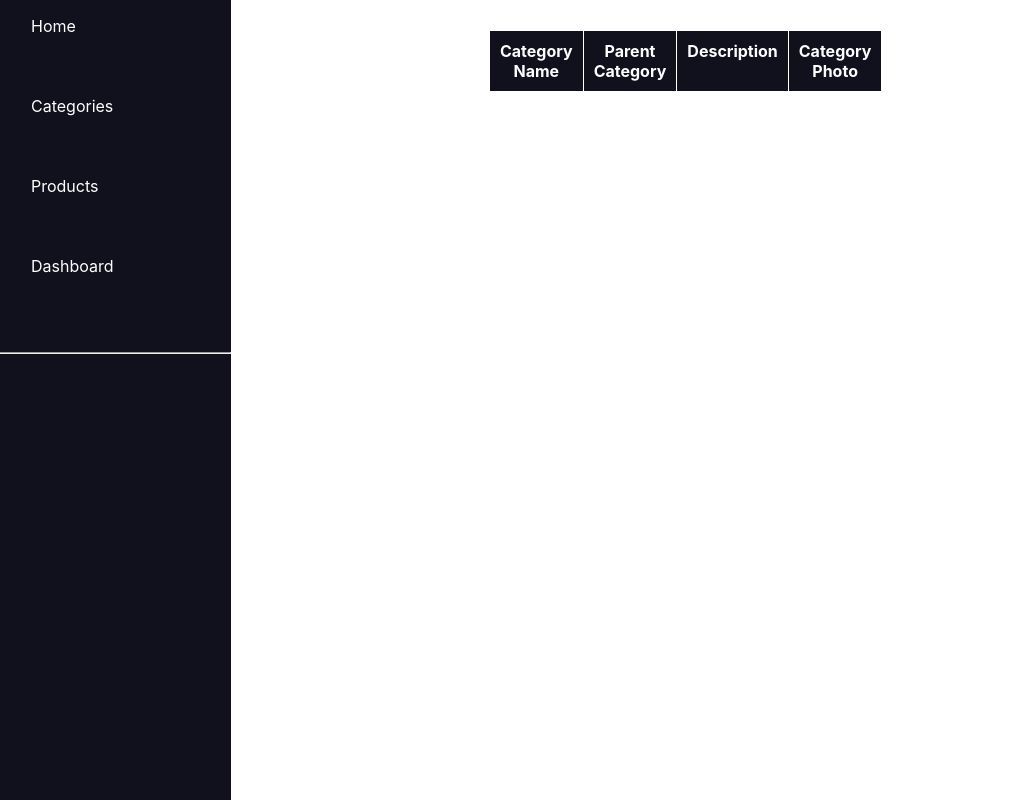
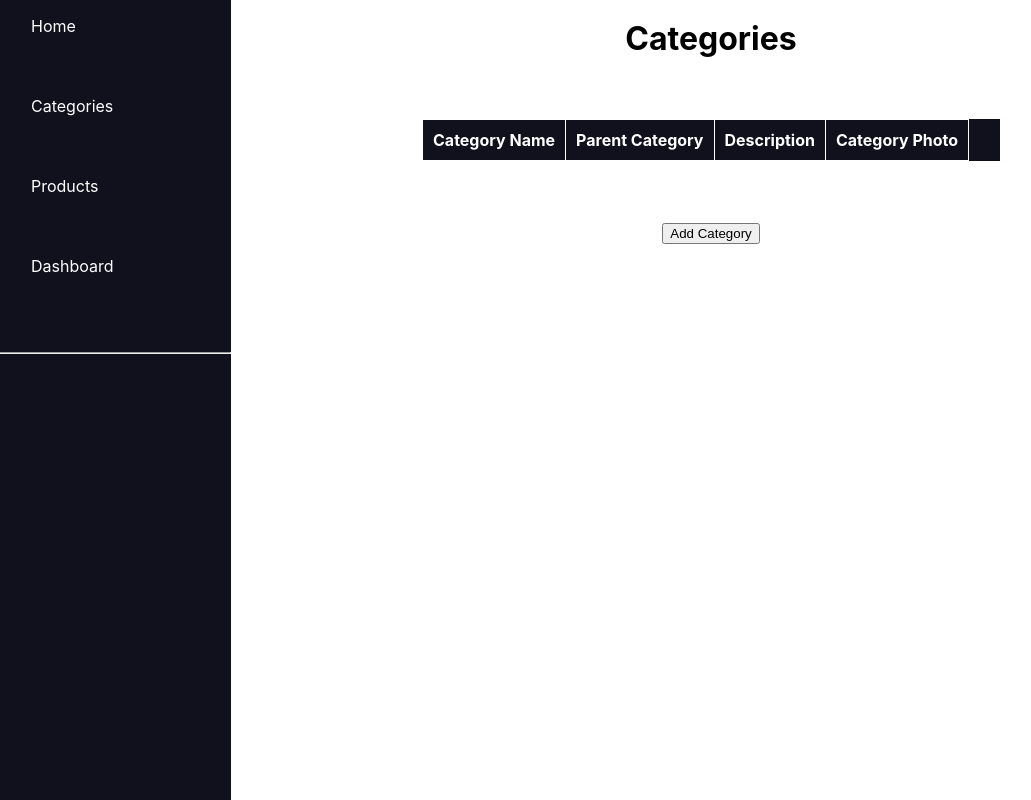
Before and after one commit to 0zzy0sbourne/e-commerce, a React (Create React App) app: page /categories in a window 1280 px wide. Shown: the whole page, without its empty margins (9-1040 px from the left). Built offline with nearby package versions, Linux system fonts and the light colour scheme.

Commit message:
improving categories table

```diff
--- a/src/CategoryList.css
+++ b/src/CategoryList.css
@@ -1,17 +1,19 @@
  .categories-container {
-     position: fixed;
-    top:0;
-     width: 10%;
+    flex-direction: column;
+    position: fixed;
+    top: 120px;
+     width: 50%;
     height: 23px;
     justify-content: center;
-     margin-left: 170px;
+     margin-left: 400px;
      display: flex;
  }
+ .categories-container > * {
+    display: block;
+    margin: 30px;
+  }
  .category-table{
 
-    margin-top: 30px;
-    margin-bottom: 30px;
-    margin-left : 750px;
     background-color:#11101d;
  }
  table, th, td {
@@ -28,3 +30,6 @@
     h1{
     text-align: center;
     }
+    .buttons{
+  text-align: center;
+}
--- a/src/CategoryList.js
+++ b/src/CategoryList.js
@@ -5,14 +5,20 @@ import "./CategoryList.css"
 function CategoryList() {
     return (
         <div className = "categories-container">
+
             <h1>Categories</h1>
             <table id="categorytable" class="category-table">
-            <th>Category Name</th>
-            <th>Parent Category</th>
-            <th>Description</th>
-            <th>Category Photo</th>
 
-          </table>
+                <th>Category Name</th>
+                <th>Parent Category</th>
+                <th>Description</th>
+                <th>Category Photo</th>
+
+            </table>
+            <div class="buttons">
+                <button onclick="categoryfunction()" id="categorybutton" type="button">Add Category</button>
+            </div>
+
         </div>
     )
 }
```
Also changed, not shown: src/tablecss.txt (added).
